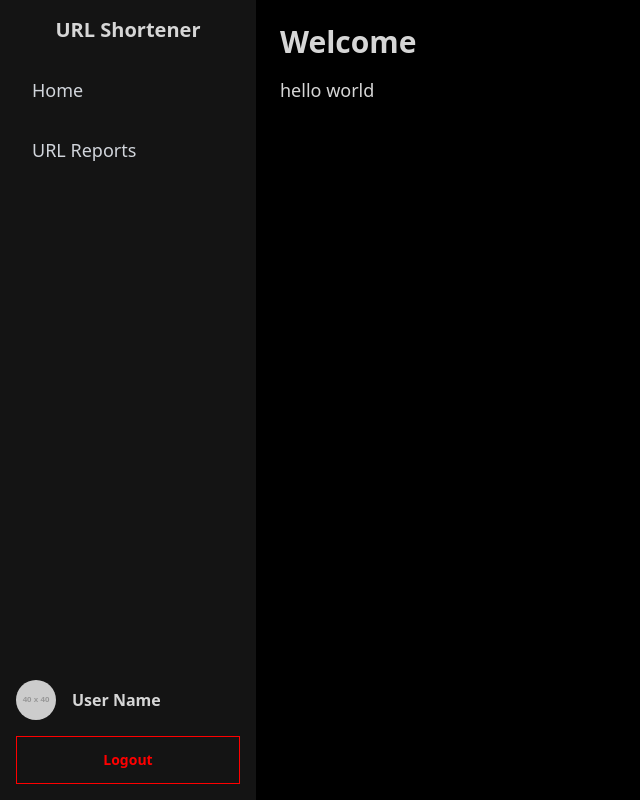
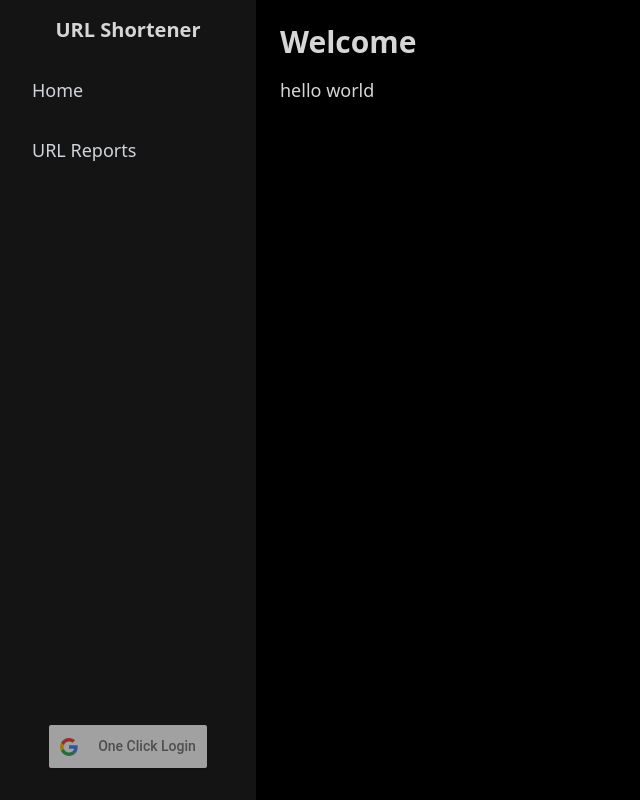
Before and after one commit to vickyaltitude/URLShortener-TheAlterOfficeAssignment, a React (Create React App) app in the folder frontend/: page / in a window 1280 px wide. Shown: the whole page, without its empty margins (0-640 px from the left). Built offline with nearby package versions, Linux system fonts and the light colour scheme.

Commit message:
created frontend component for single google signin

```diff
--- a/frontend/package.json
+++ b/frontend/package.json
@@ -7,6 +7,8 @@
     "daisyui": "^4.12.23",
     "react": "^18.3.0",
     "react-dom": "^18.3.0",
+    "react-google-login": "^5.2.2",
+    "react-icons": "^5.4.0",
     "react-router-dom": "^7.1.1",
     "react-scripts": "5.0.1"
   },
--- a/frontend/src/App.js
+++ b/frontend/src/App.js
@@ -1,5 +1,6 @@
 import MainContent from "./components/MainContent";
 import Sidebar from "./components/Sidebar";
+
 
 
 function App() {
--- a/frontend/src/components/MainContent.js
+++ b/frontend/src/components/MainContent.js
@@ -1,4 +1,6 @@
 import React from 'react'
+
+
 
 const MainContent = () => {
   return (
@@ -6,6 +8,7 @@ const MainContent = () => {
       <h1 className="text-3xl font-bold mb-4">Welcome </h1>
       <p className="text-lg">
         hello world
+
       </p>
     </div>
   )
--- a/frontend/src/components/Sidebar.js
+++ b/frontend/src/components/Sidebar.js
@@ -1,9 +1,13 @@
 import React from 'react';
 import { Link } from 'react-router-dom';
+import GoogleLoginBtn from './UI/GoogleLoginBtn';
 
 const Sidebar = () => {
+    const user = true;
+
   return (
     <div className="w-64 bg-base-200 flex flex-col justify-between p-4">
+
       <div>
         <h2 className="text-xl font-bold text-center mb-6">URL Shortener</h2>
         <ul className="space-y-4">
@@ -18,7 +22,7 @@ const Sidebar = () => {
       </div>
 
       <div className="space-y-4">
-        <div className="flex items-center space-x-4">
+        {!user &&   <><div className="flex items-center space-x-4">
           <img
             src="https://via.placeholder.com/40"
             alt="User"
@@ -26,7 +30,11 @@ const Sidebar = () => {
           />
           <span className="font-semibold">User Name</span>
         </div>
-        <button className="btn btn-error btn-outline w-full">Logout</button>
+
+
+        <button className="btn btn-error btn-outline w-full">Logout</button></>}
+
+        {user && <GoogleLoginBtn />}
       </div>
     </div>
   );
--- /dev/null
+++ b/frontend/src/components/UI/GoogleLoginBtn.js
@@ -0,0 +1,36 @@
+import React from 'react'
+import { GoogleLogin } from 'react-google-login'
+
+
+
+
+const GoogleLoginBtn = () => {
+
+
+    const GOOGLE_CLIENT = '990619662195-k3gn3of3uaguc3rvelnuajp06hd4nk8s.apps.googleusercontent.com';
+
+
+    const onSuccess = (response) => {
+        console.log("Login Success:", response);
+
+    }
+
+    const onFailure = (response) => {
+
+    }
+
+    return (
+        <div className="flex justify-center items-center p-4">
+            <GoogleLogin
+                clientId={GOOGLE_CLIENT}
+                buttonText="One Click Login"
+                onSuccess={onSuccess}
+                onFailure={onFailure}
+                cookiePolicy="single_host_origin"
+
+            />
+        </div>
+    );
+}
+
+export default GoogleLoginBtn;
```
Also changed, not shown: 1 other file (tests, documents, lock files or other folders).
